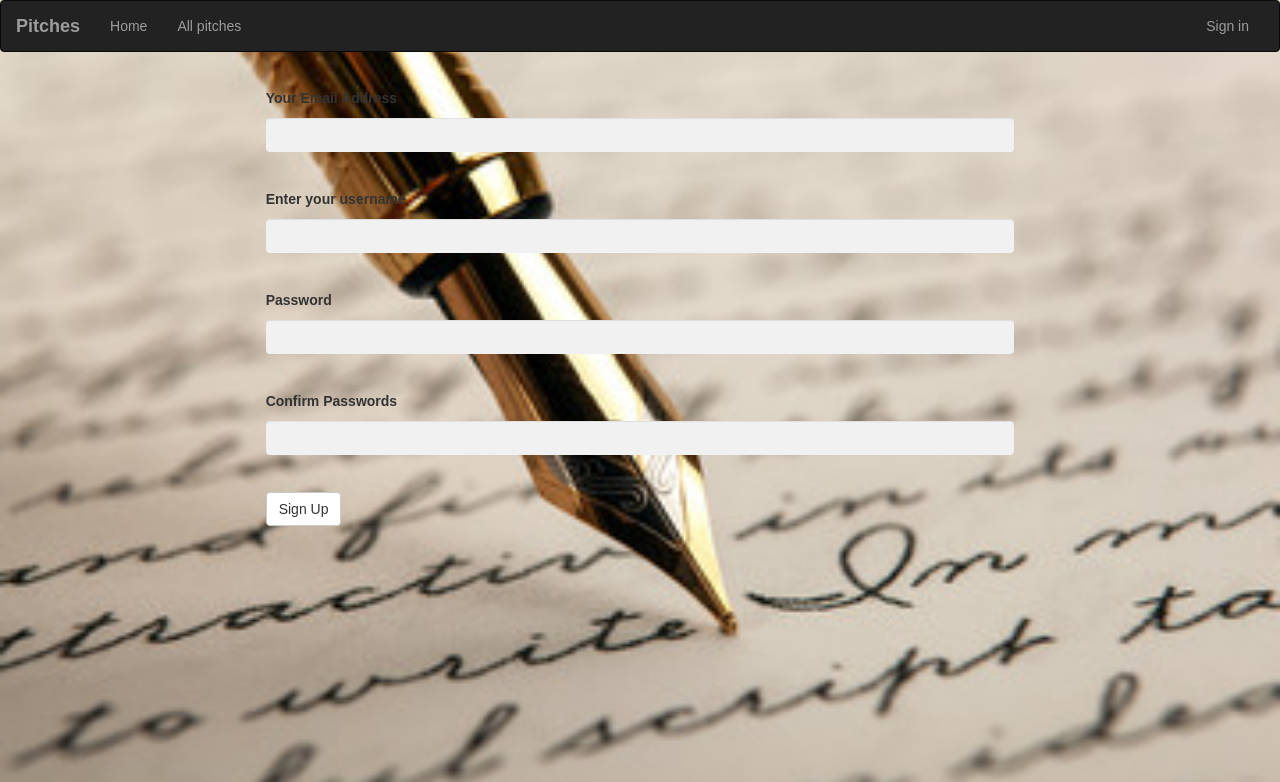
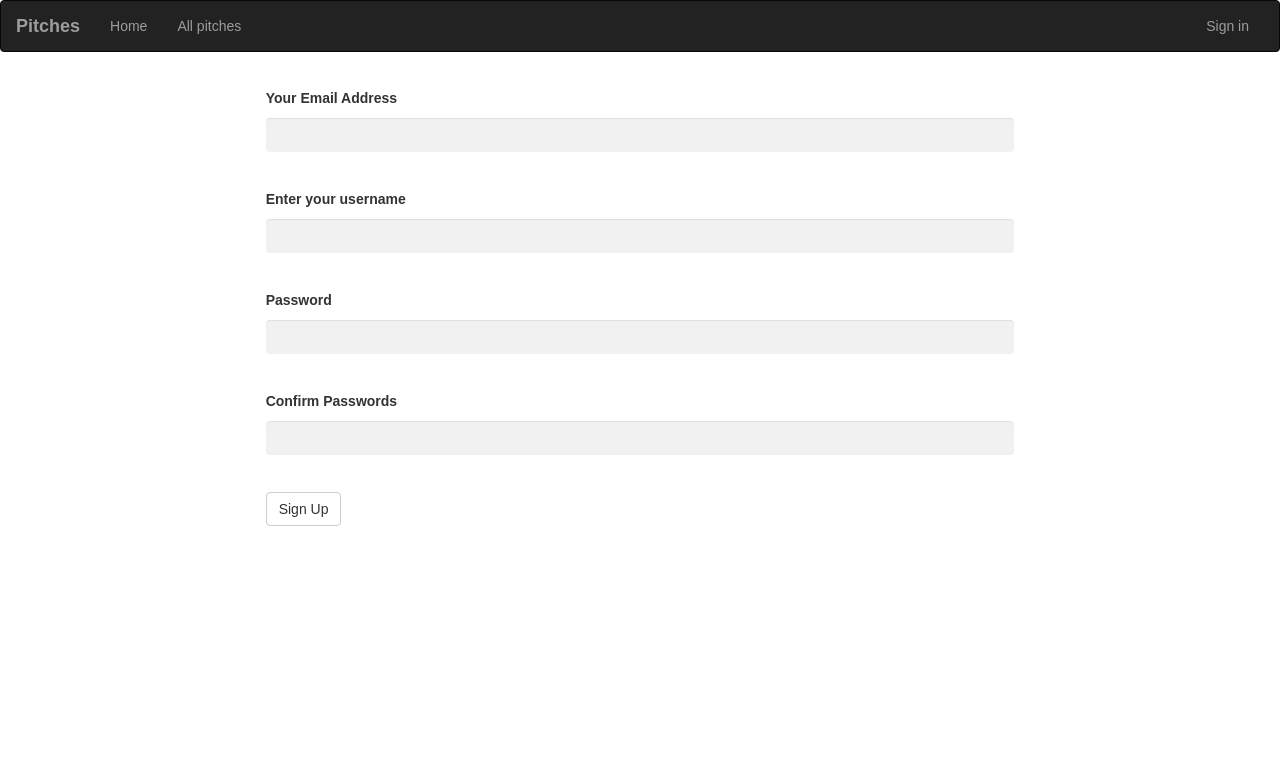
Before and after one commit to cecibarasa/Pick-up-lines, a Flask app: page /authenticate/register in a window 1280 px wide. Shown: the top 782 px of the page. Run offline with Flask 2, Linux system fonts and the light colour scheme; some libraries are stand-ins or nearby versions.

Commit message:
remove background image

```diff
--- a/app/static/css/register.css
+++ b/app/static/css/register.css
@@ -1,7 +1,6 @@
 body {
     font-family: Arial, Helvetica, sans-serif;
     background-attachment: fixed;
-    background-image: url("../images/b.jpg");
     background-repeat: no-repeat;
     background-size: cover;
 }
```
